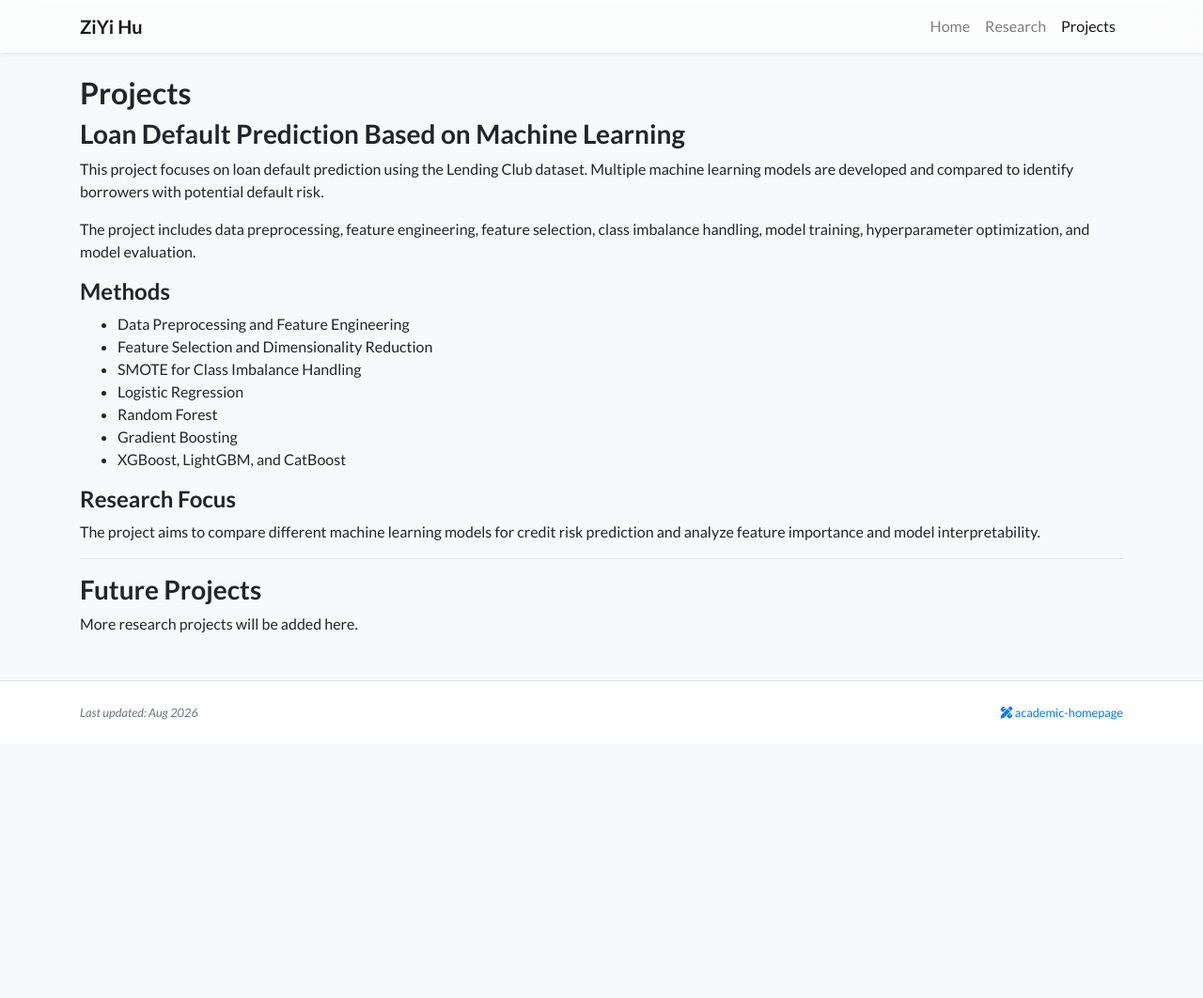
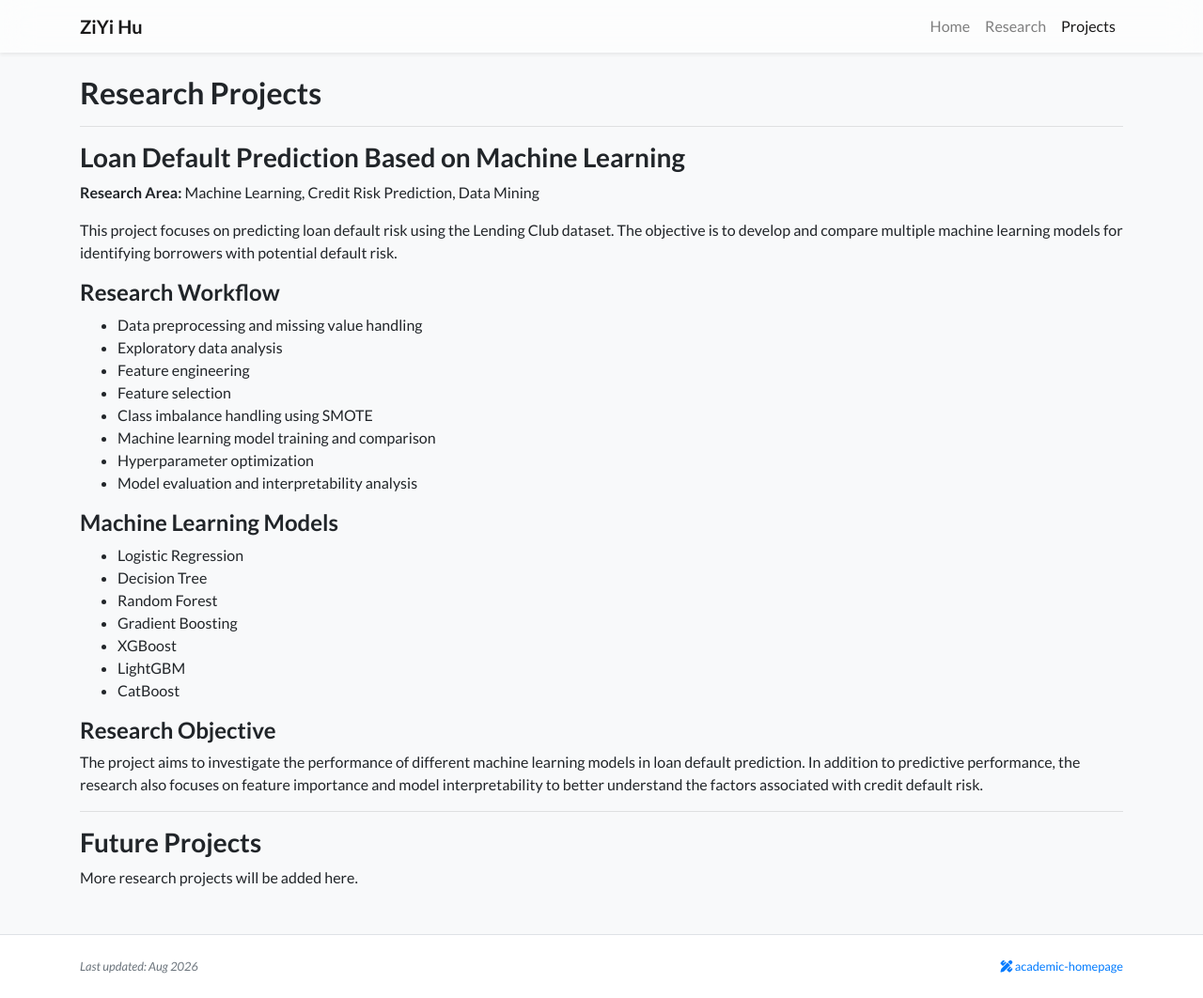
Before and after one commit to hu004/hu004.github.io, a Jekyll site: the page built from projects.html, in a window 1280 px wide and 1062 px high. Shown: the whole window at 94% size. Built offline with Jekyll 4.4.1, drawn with Linux system fonts in a browser that asks for light colours; nearby versions of some CDN libraries; a style sheet for code colours, icons or effects is not loaded.

Commit message:
Update projects.html

```diff
--- a/projects.html
+++ b/projects.html
@@ -4,40 +4,54 @@ title: Projects
 navbar_title: Projects
 ---
 
-<h2>Projects</h2>
+<h2>Research Projects</h2>
+
+<hr>
 
 <h3>Loan Default Prediction Based on Machine Learning</h3>
 
 <p>
-This project focuses on loan default prediction using the Lending Club dataset.
-Multiple machine learning models are developed and compared to identify borrowers with potential default risk.
+<strong>Research Area:</strong> Machine Learning, Credit Risk Prediction, Data Mining
 </p>
 
 <p>
-The project includes data preprocessing, feature engineering, feature selection,
-class imbalance handling, model training, hyperparameter optimization, and model evaluation.
+This project focuses on predicting loan default risk using the Lending Club dataset.
+The objective is to develop and compare multiple machine learning models for identifying borrowers with potential default risk.
 </p>
 
-<h4>Methods</h4>
+<h4>Research Workflow</h4>
 
 <ul>
-  <li>Data Preprocessing and Feature Engineering</li>
-  <li>Feature Selection and Dimensionality Reduction</li>
-  <li>SMOTE for Class Imbalance Handling</li>
+  <li>Data preprocessing and missing value handling</li>
+  <li>Exploratory data analysis</li>
+  <li>Feature engineering</li>
+  <li>Feature selection</li>
+  <li>Class imbalance handling using SMOTE</li>
+  <li>Machine learning model training and comparison</li>
+  <li>Hyperparameter optimization</li>
+  <li>Model evaluation and interpretability analysis</li>
+</ul>
+
+<h4>Machine Learning Models</h4>
+
+<ul>
   <li>Logistic Regression</li>
+  <li>Decision Tree</li>
   <li>Random Forest</li>
   <li>Gradient Boosting</li>
-  <li>XGBoost, LightGBM, and CatBoost</li>
+  <li>XGBoost</li>
+  <li>LightGBM</li>
+  <li>CatBoost</li>
 </ul>
 
-<h4>Research Focus</h4>
+<h4>Research Objective</h4>
 
 <p>
-The project aims to compare different machine learning models for credit risk prediction
-and analyze feature importance and model interpretability.
+The project aims to investigate the performance of different machine learning models in loan default prediction.
+In addition to predictive performance, the research also focuses on feature importance and model interpretability to better understand the factors associated with credit default risk.
 </p>
 
-<hr/>
+<hr>
 
 <h3>Future Projects</h3>
 
```
